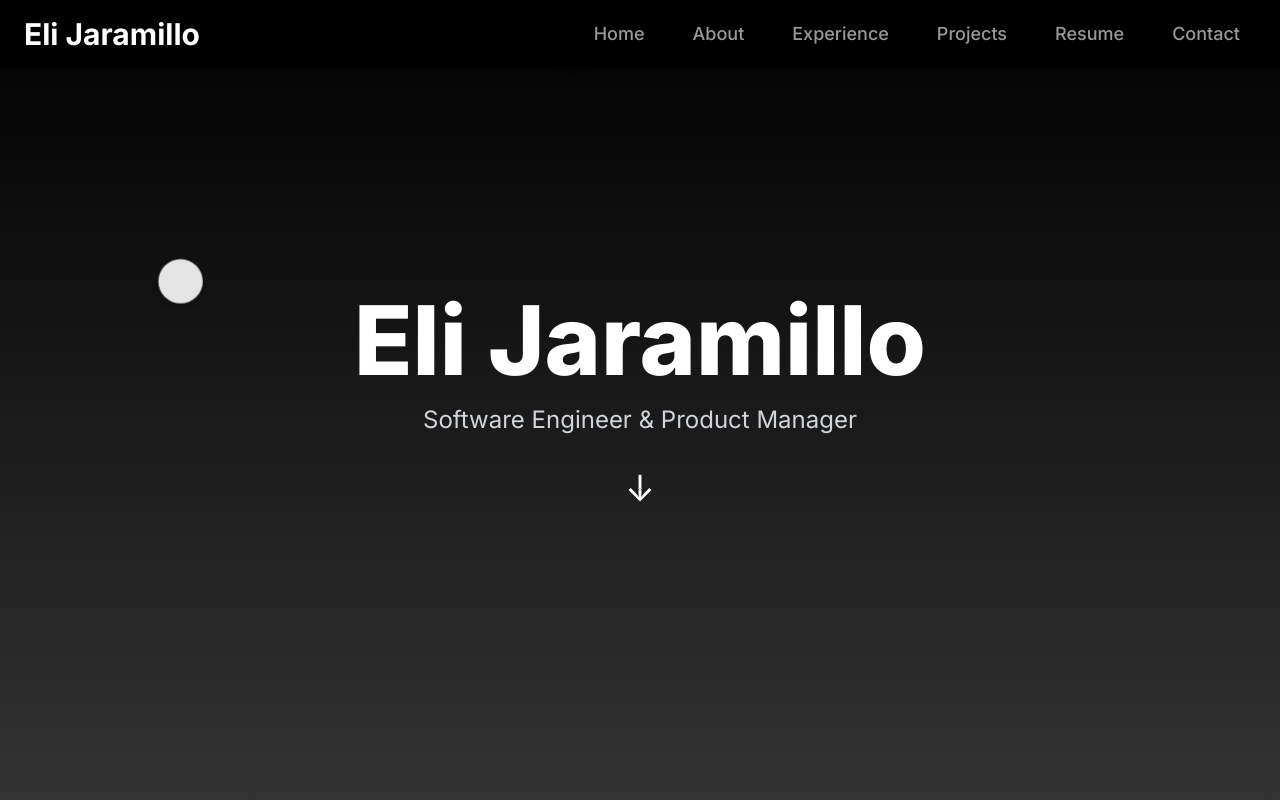
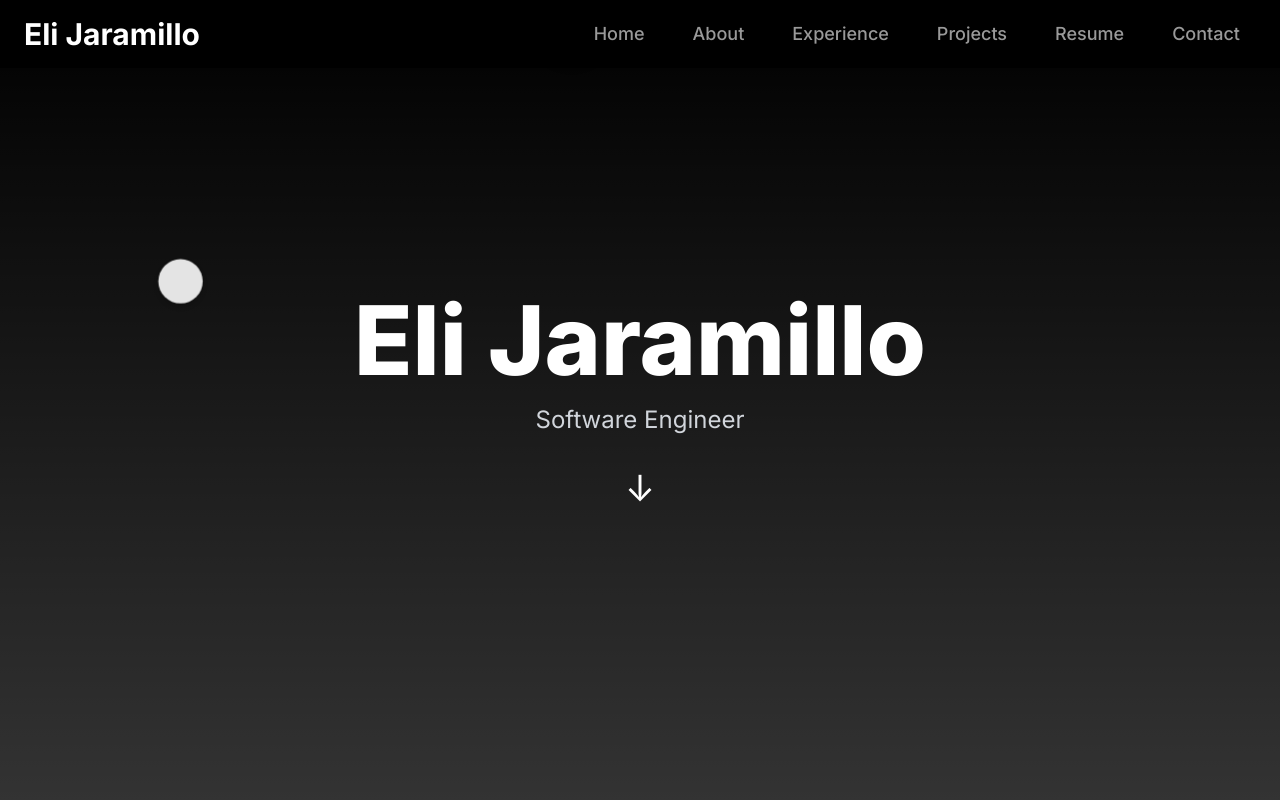
Before and after one commit to EJar74/portfolio, a Next.js app: page / in a window 1280 px wide. Shown: the top 800 px of the page. Built offline with nearby package versions, Linux system fonts and the light colour scheme.

Commit message:
added twitter handle + changed title to software engineer

```diff
--- a/app/components/ContactSection.tsx
+++ b/app/components/ContactSection.tsx
@@ -26,6 +26,9 @@ const ContactSection = () => {
         <a href="https://github.com/EJar74" target="_blank" rel="noopener noreferrer" className="text-white text-lg hover:opacity-75 transition-opacity duration-300 mt-2 block">
           {"GitHub"}
         </a>
+        <a href="https://twitter.com/eezelee" target="_blank" rel="noopener noreferrer" className="text-white text-lg hover:opacity-75 transition-opacity duration-300 mt-2 block">
+          {"Twitter"}
+        </a>
       </div>
       <button
         onClick={scrollToProjects}
--- a/app/components/Main.tsx
+++ b/app/components/Main.tsx
@@ -18,7 +18,7 @@ const Main = () => {
   return (
     <main id="home" className="flex flex-col items-center justify-center min-h-screen py-2 relative z-10">
       <h2 className="text-6xl md:text-8xl font-extrabold text-white mb-4">Eli Jaramillo</h2>
-      <p className="text-xl md:text-2xl text-gray-300">Software Engineer & Product Manager</p>
+      <p className="text-xl md:text-2xl text-gray-300">Software Engineer</p>
       <div className="mt-8">
         <a href="#about" onClick={scrollToAboutSection} className="text-4xl animate-bounce text-white cursor-pointer">
           ↓
```
